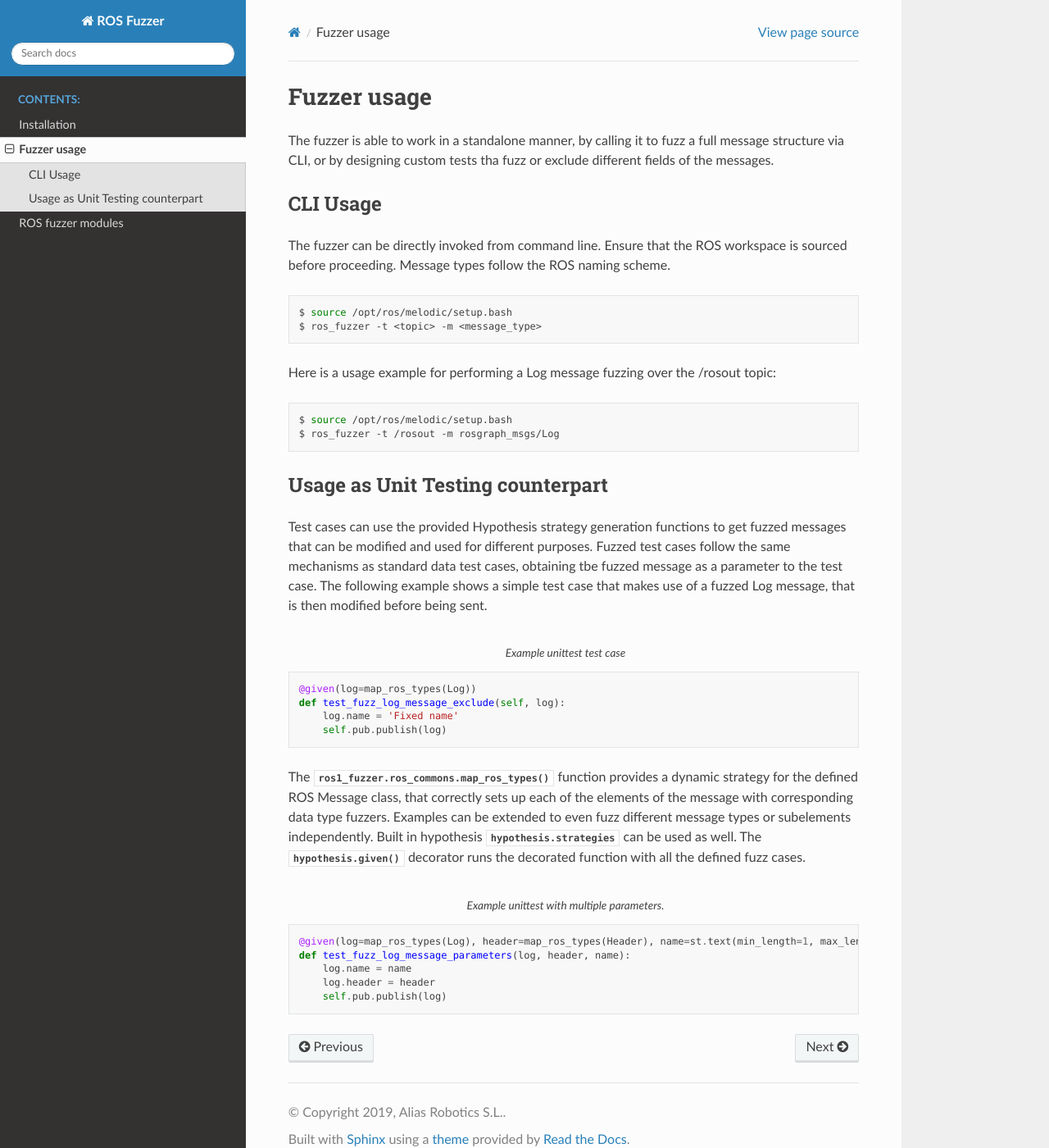
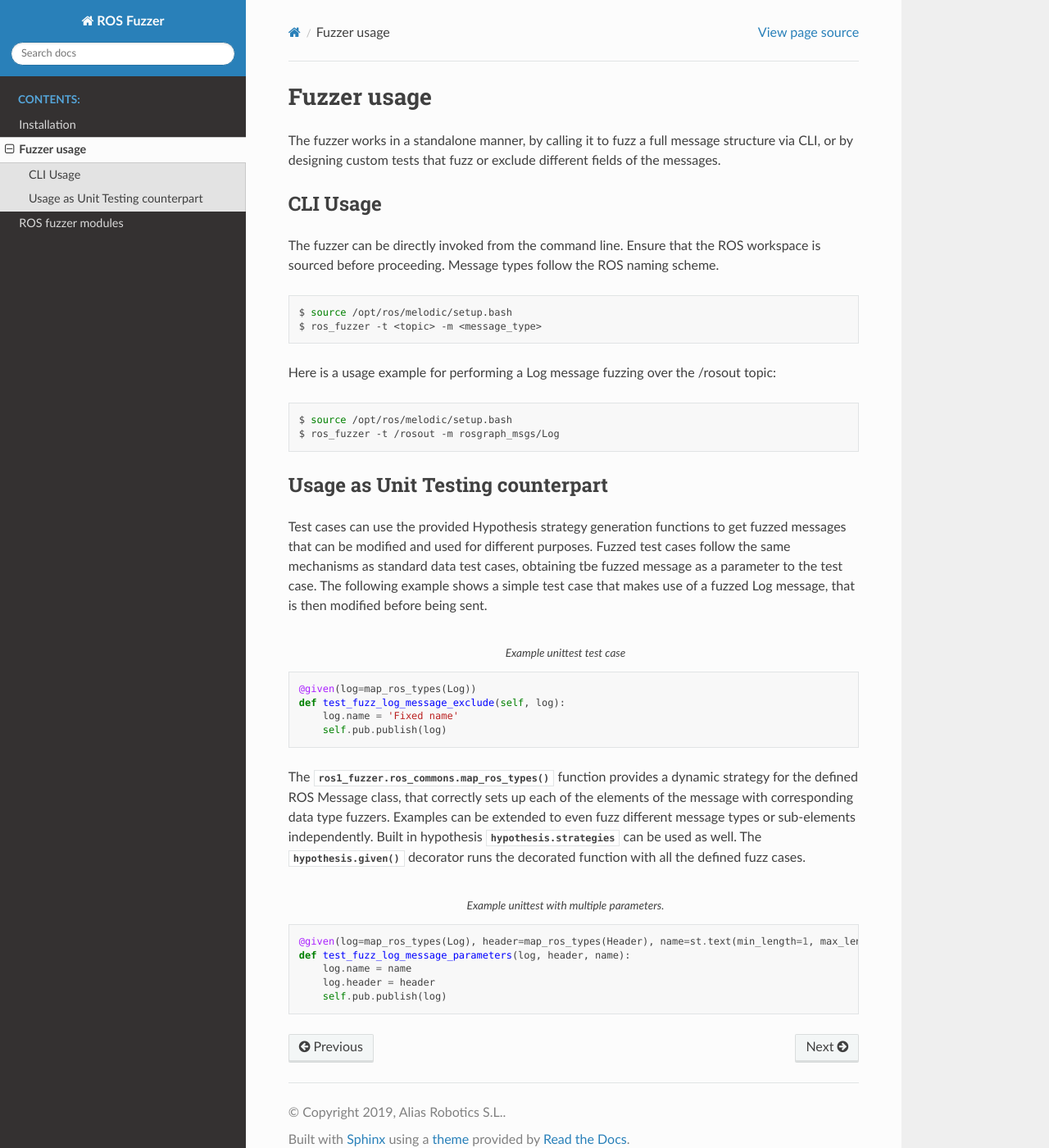
Before and after one commit to aliasrobotics/ros1_fuzzer, a Sphinx documentation site: the page built from docs/source/usage.rst, in a window 1280 px wide and 1400 px high. Shown: the whole window at 82% size. Built offline with Sphinx 7.4.7 and the Read the Docs theme 2.0.0, drawn with Linux system fonts in a browser that asks for light colours.

Commit message:
Fix typos

```diff
--- a/docs/source/install.rst
+++ b/docs/source/install.rst
@@ -1,13 +1,13 @@
 Installation
 ============
 
-Install the ROS fuzzer by directly downloading from PyPi by calling
+Install the ROS fuzzer by directly downloading from PyPi:
 
 ::
 
     pip install ros_fuzzer
 
-Otherwise, the fuzzer can be directly installing by cloning the repository and calling
+Otherwise, the fuzzer can be directly installed by cloning the repository and calling:
 
 ::
 
--- a/docs/source/usage.rst
+++ b/docs/source/usage.rst
@@ -1,14 +1,14 @@
 Fuzzer usage
 ============
 
-The fuzzer is able to work in a standalone manner, by calling it to fuzz a full message structure via CLI,
-or by designing custom tests tha fuzz or exclude different fields of the messages.
+The fuzzer works in a standalone manner, by calling it to fuzz a full message structure via CLI,
+or by designing custom tests that fuzz or exclude different fields of the messages.
 
 
 CLI Usage
 ---------
 
-The fuzzer can be directly invoked from command line. Ensure that the ROS workspace is sourced before proceeding.
+The fuzzer can be directly invoked from the command line. Ensure that the ROS workspace is sourced before proceeding.
 Message types follow the ROS naming scheme.
 
 .. code-block:: bash
@@ -45,7 +45,7 @@ that is then modified before being sent.
 
 The :func:`ros1_fuzzer.ros_commons.map_ros_types` function provides a dynamic strategy for the defined ROS Message class,
 that correctly sets up each of the elements of the message with corresponding data type fuzzers.
-Examples can be extended to even fuzz different message types or subelements independently.
+Examples can be extended to even fuzz different message types or sub-elements independently.
 Built in hypothesis :mod:`hypothesis.strategies` can be used as well.
 The :func:`hypothesis.given` decorator runs the decorated function with all the defined fuzz cases.
 
```
